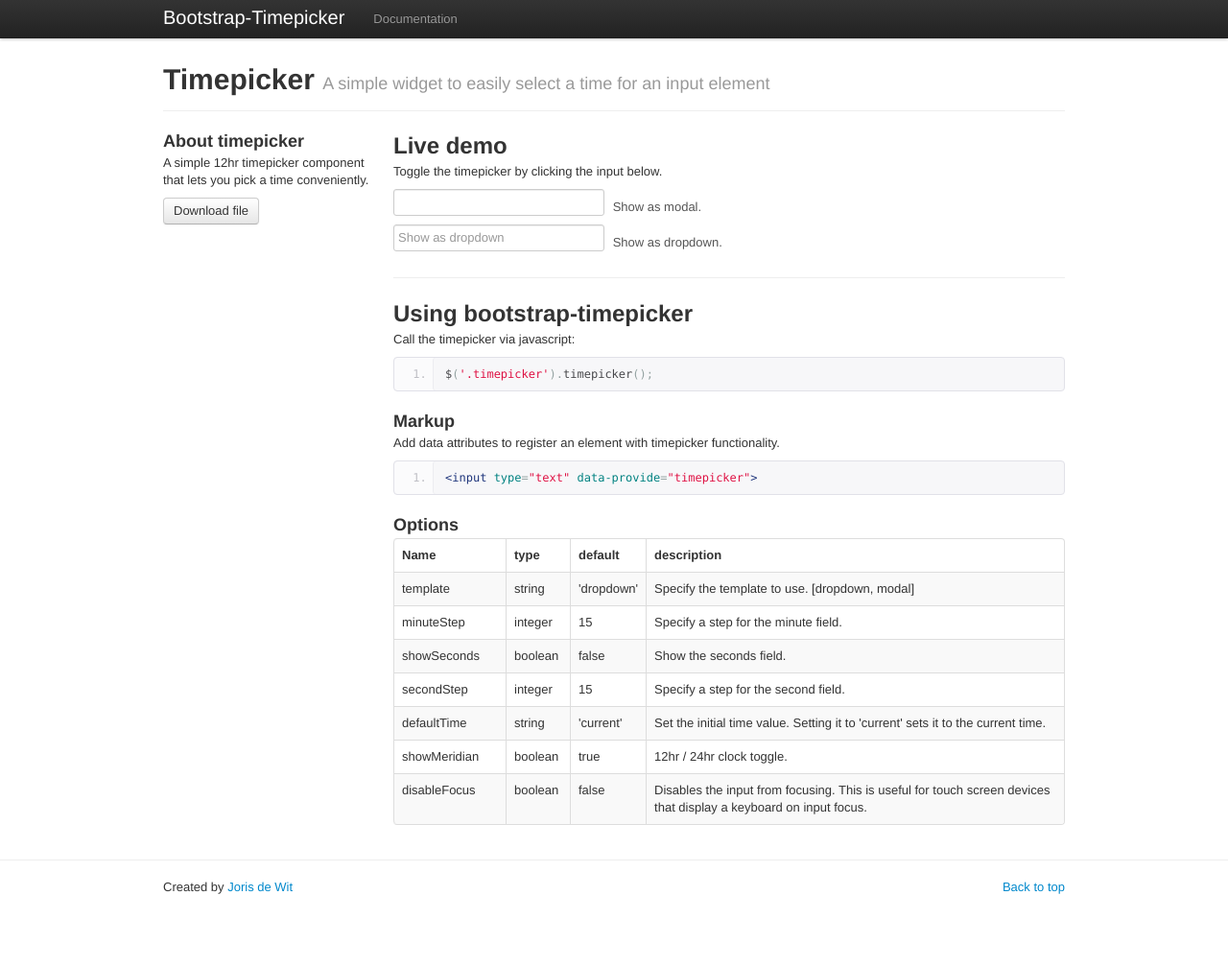
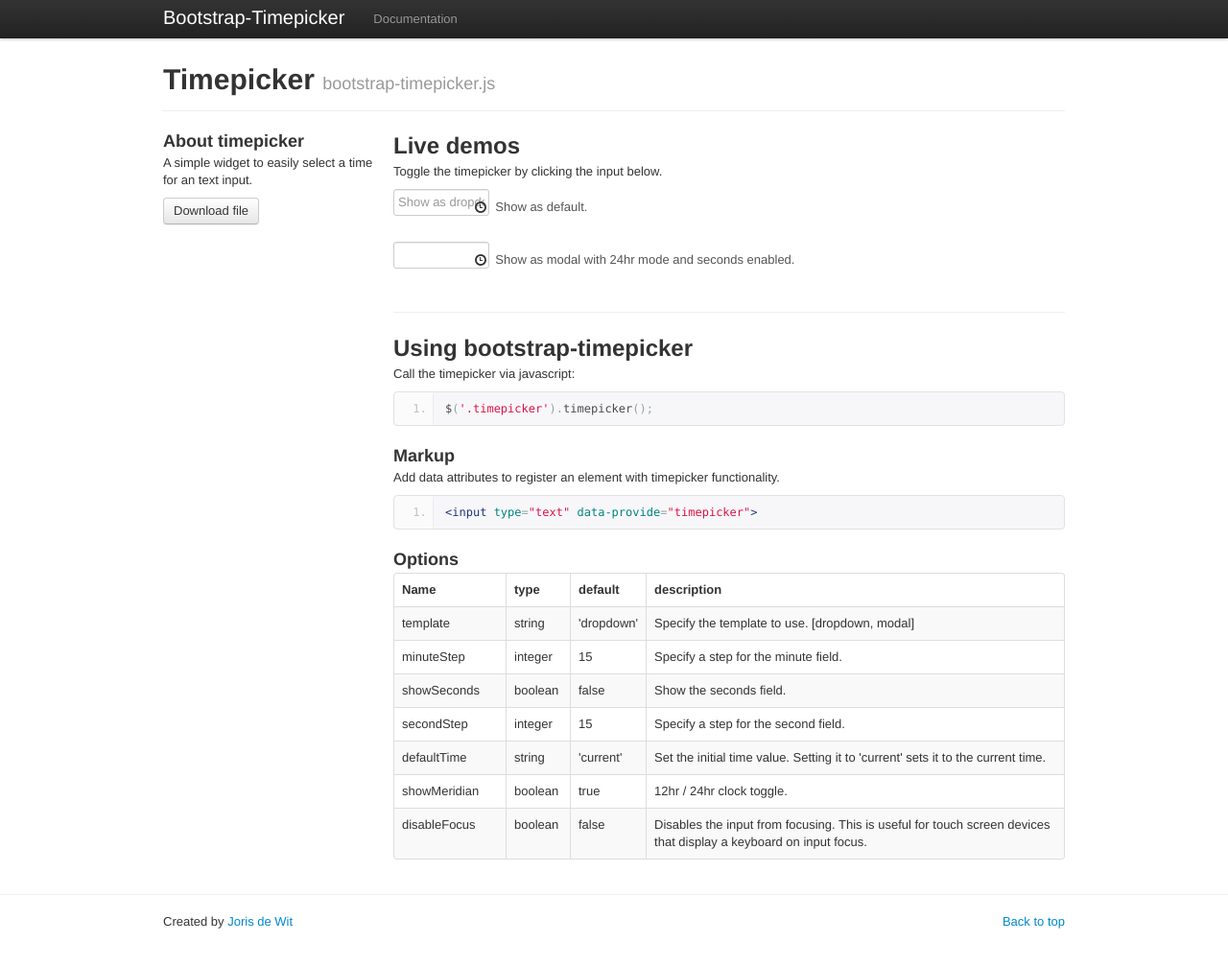
Before and after one commit to jdewit/bootstrap-timepicker, a Jekyll site: the page built from index.html, in a window 1280 px wide and 1019 px high. Shown: the top 1007 px of the window at 96% size. Built offline with Jekyll 4.4.1, drawn with Linux system fonts in a browser that asks for light colours; nearby versions of some CDN libraries.

Commit message:
improve demo

```diff
--- a/_layouts/default.html
+++ b/_layouts/default.html
@@ -53,6 +53,8 @@
                 minuteStep: 15,
                 disableFocus: true,
                 template: 'modal'
+                showSeconds: true,
+                showMeridian: false
             });
             $('.dropdown-timepicker').timepicker({
                 defaultTime: 'current',
--- a/index.html
+++ b/index.html
@@ -8,24 +8,30 @@ title: Timepicker for Twitter Bootstrap
 ================================================== -->
 <section id="timepicker">
     <div class="page-header">
-        <h1>Timepicker <small>A simple widget to easily select a time for an input element</small></h1>
+        <h1>Timepicker <small>bootstrap-timepicker.js</small></h1>
     </div>
     <div class="row">
         <div class="span3 columns">
             <h3>About timepicker</h3>
-            <p>A simple 12hr timepicker component that lets you pick a time conveniently.</p>
+            <p>A simple widget to easily select a time for an text input.</p>
             <a href="https://github.com/jdewit/bootstrap-timepicker" target="_blank" class="btn">Download file</a>
         </div>
         <div class="span9 columns">
-            <h2>Live demo</h2>
+            <h2>Live demos</h2>
             <p>Toggle the timepicker by clicking the input below.</p>
             <!-- sample timepicker content -->
             <form>
-                <input class="modal-timepicker" type="text" />
-                <span class="help-inline">Show as modal.</span>
+                <div>
+                    <input placeholder="Show as dropdown" class="dropdown-timepicker input-small" type="text" />
+                    <i class="icon-time" style="margin: 2.5px 0 0 -20px; pointer-events: none; position: relative;"></i>
+                    <span class="help-inline">Show as default.</span>
+                </div>
                 <br />
-                <input placeholder="Show as dropdown" class="dropdown-timepicker" type="text" />
-                <span class="help-inline">Show as dropdown.</span>
+                <div>
+                    <input class="modal-timepicker input-small" type="text" />
+                    <i class="icon-time" style="margin: 2.5px 0 0 -20px; pointer-events: none; position: relative;"></i>
+                    <span class="help-inline">Show as modal with 24hr mode and seconds enabled.</span>
+                </div>
                 <br />
             </form>
 
```
